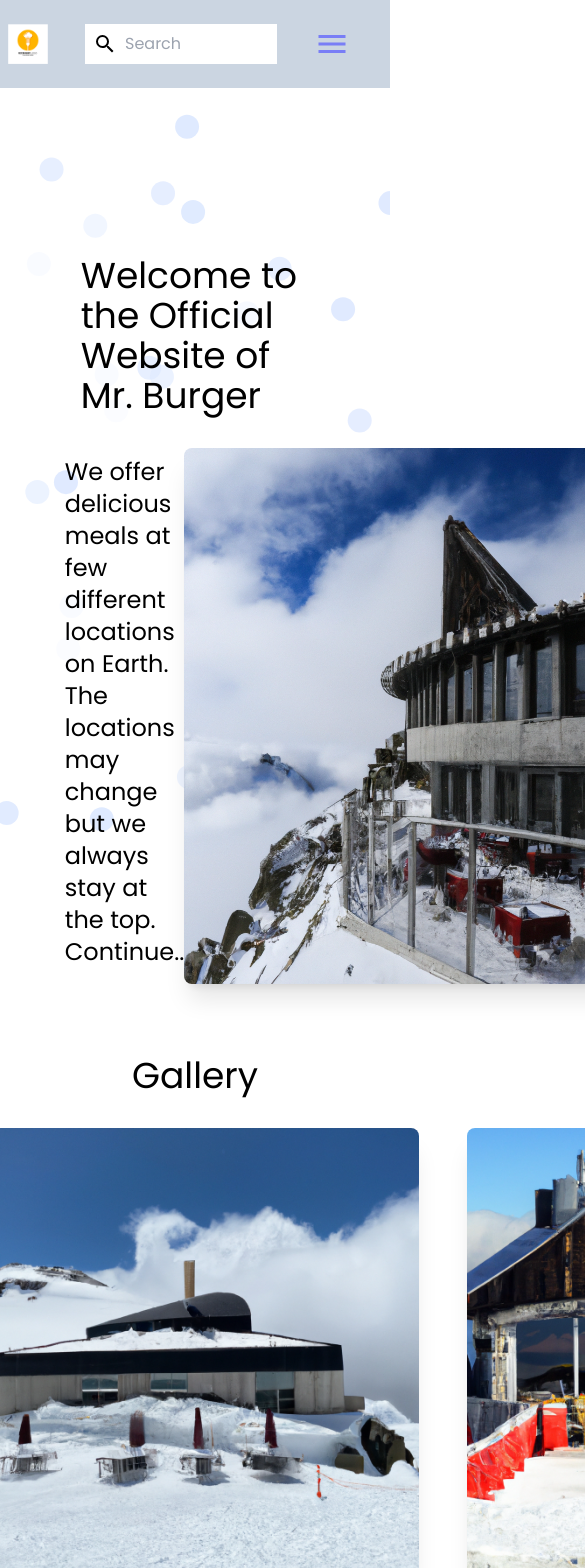
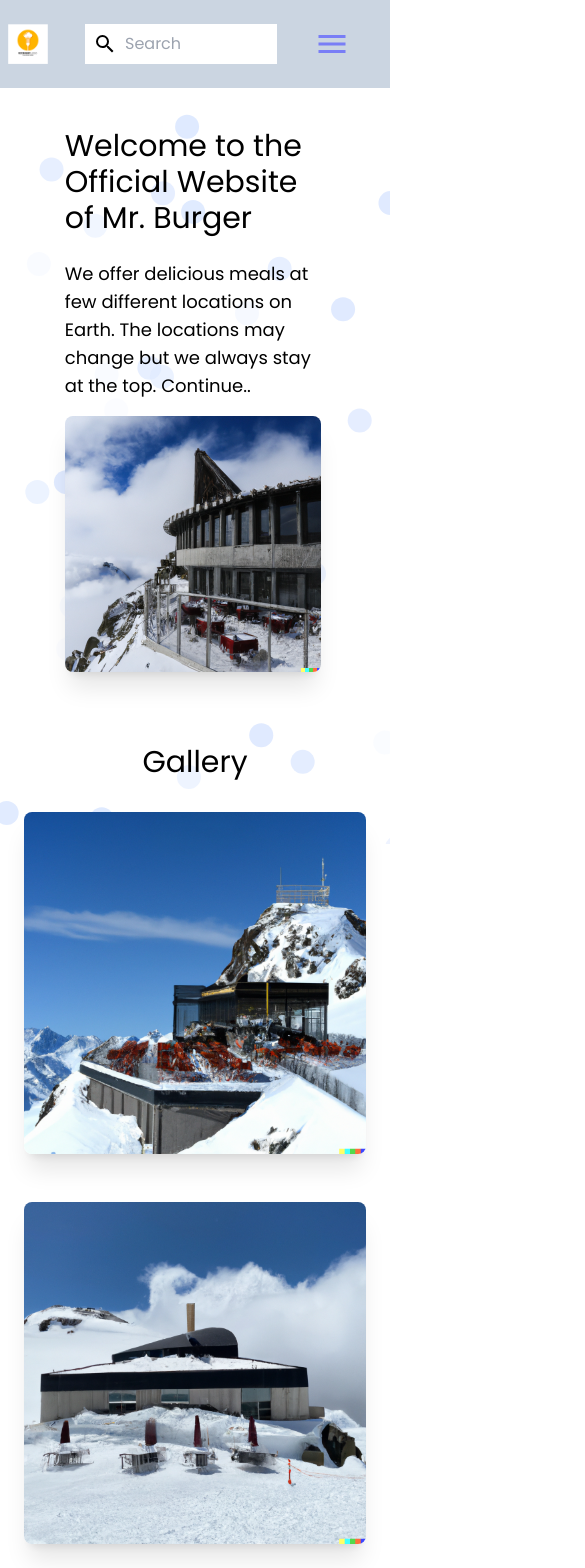
Before and after one commit to BaturalpInce/restaurant-fullstack, a React (Create React App) app in the folder frontend/: page / in a window 390 px wide. Shown: the top 1568 px of the page, 585 px wide, since content can reach past the window. Built offline with nearby package versions, Linux system fonts and the light colour scheme.

Commit message:
Mobile responsiveness improved for homepage
Improved responsiveness for the About Section and Gallery section. Updated Readme file.

```diff
--- a/frontend/src/components/AboutContainer.jsx
+++ b/frontend/src/components/AboutContainer.jsx
@@ -2,12 +2,12 @@
 import imgmain from './img/imgmain.png';
 export const AboutContainer = () => {
   return (
-    <div className="flex w-screen mt-36 justify-center z-30">
+    <div className="flex w-screen mt-36 justify-center z-30 -xs:mt-8">
         <div className="flex flex-col justify-center items-center w-3/4 h-3/4 p-4">
-            <h1 className="text-4xl p-4">Welcome to the Official Website of Mr. Burger</h1>
-            <div className="flex flex-row w-full mt-4">
-              <p className="text-2xl pb-4 pt-2 w-1/2">We offer delicious meals at few different locations on Earth. The locations may change but we always stay at the top. Continue..  </p>
-              <img src={imgmain} className="max-w-lg ml-auto rounded-lg shadow-xl dark:shadow-gray-400" />
+            <h1 className="text-4xl p-4 -xs:p-0 -xs:text-3xl">Welcome to the Official Website of Mr. Burger</h1>
+            <div className="flex flex-row w-full mt-4 -xs:flex-col">
+              <p className="text-2xl pb-4 pt-2 w-1/2 -xs:w-full -xs:text-lg">We offer delicious meals at few different locations on Earth. The locations may change but we always stay at the top. Continue..  </p>
+              <img src={imgmain} className="max-w-lg ml-auto rounded-lg shadow-xl dark:shadow-gray-400 -xs:w-64 -xs:h-1/3 -xs:ml-0" />
             </div>
         </div>
     </div>
--- a/frontend/src/components/Desserts.jsx
+++ b/frontend/src/components/Desserts.jsx
@@ -24,7 +24,7 @@
           return (
           <div id={idCreator} key={dessert} className="flex -xs:flex-col relative bg-slate-300 mb-4 mt-4 mr-4">
             <div>
-                <img src={desserts[dessert][2]+{token}} className="h-60 w-72 rounded-lg shadow-xl dark:shadow-gray-400" alt={dessert} />
+                <img src={desserts[dessert][2]+{token}} className="h-60 w-72 rounded-lg shadow-xl dark:shadow-gray-400 -xs:w-auto" alt={dessert} />
             </div>
             <div id="data" className="ml-4 mt-4">
                 <h1 className="text-3xl -xs:text-lg">{dessert}</h1>
--- a/frontend/src/components/Drinks.jsx
+++ b/frontend/src/components/Drinks.jsx
@@ -27,7 +27,7 @@
           return (
           <div id={idCreator} key={drink} className="flex -xs:flex-col relative bg-slate-300 mb-4 mt-4 mr-4">
             <div>
-              <img src={drinks[drink][2]+{token}} className="h-60 w-72 rounded-lg shadow-xl dark:shadow-gray-400" alt={drink} />
+              <img src={drinks[drink][2]+{token}} className="h-60 w-72 rounded-lg shadow-xl dark:shadow-gray-400 -xs:w-auto" alt={drink} />
             </div>
             <div id="data" className="ml-4 mt-4">
                 <h1 className="text-3xl -xs:text-lg">{drink}</h1>
--- a/frontend/src/components/Gallery.jsx
+++ b/frontend/src/components/Gallery.jsx
@@ -5,9 +5,9 @@
 
 export const Gallery = () => {
   return (
-    <div className="z-30 m-6">
-    <h1 className="text-4xl text-center m-8">Gallery</h1>
-    <div className="flex flex-row justify-center space-x-12 mb-12">
+    <div className="z-30 m-6 ">
+    <h1 className="text-4xl text-center m-8 -xs:text-3xl">Gallery</h1>
+    <div className="flex flex-row justify-center space-x-12 mb-12 -xs:flex-col -xs:space-y-12 -xs:space-x-0">
         <img src={gallery1} className="max-w-md rounded-lg shadow-xl dark:shadow-gray-400" />
         <img src={gallery2} className="max-w-md rounded-lg shadow-xl dark:shadow-gray-400" />
         <img src={gallery3} className="max-w-md rounded-lg shadow-xl dark:shadow-gray-400" />
--- a/frontend/src/components/MainDishes.jsx
+++ b/frontend/src/components/MainDishes.jsx
@@ -26,7 +26,7 @@
           return (
           <div id={idCreator} key={maindish} className="flex -xs:flex-col relative bg-slate-300 mb-4 mt-4 mr-4">
             <div className="">
-            <img src={mainDishes[maindish][2]+{token}} className="h-60 w-72 rounded-lg shadow-xl dark:shadow-gray-400" alt={maindish}/>
+            <img src={mainDishes[maindish][2]+{token}} className="h-60 w-72 rounded-lg shadow-xl dark:shadow-gray-400 -xs:w-auto" alt={maindish}/>
             </div>
             <div id="data" className="ml-4 mt-4">
                 <h1 className="text-3xl -xs:text-lg">{maindish}</h1>
```
Also changed, not shown: 1 other file (tests, documents, lock files or other folders).
